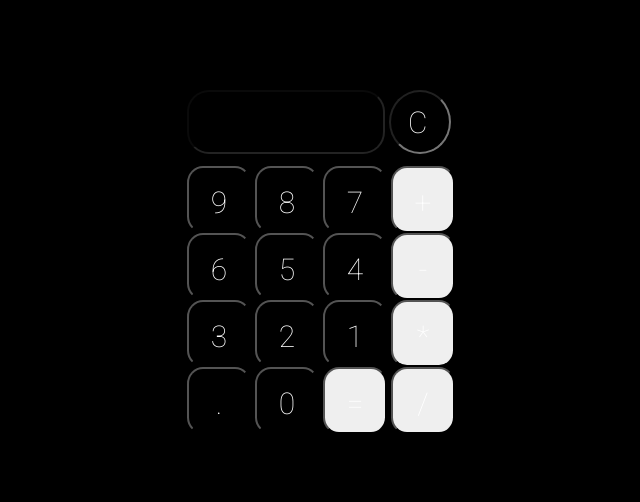
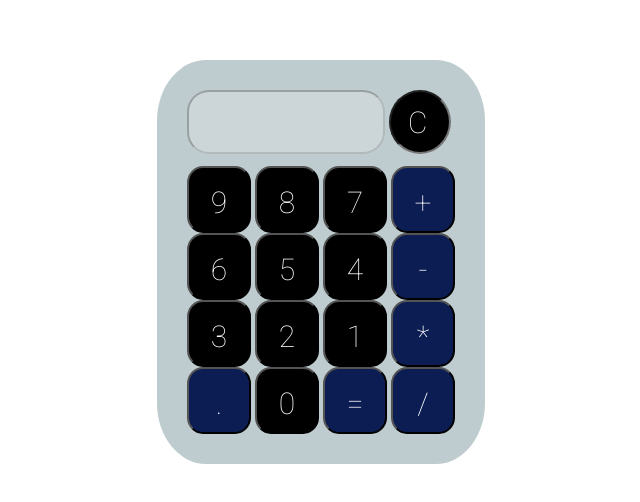
Before and after one commit to assueria/EstudoCalculadora, a plain HTML site: page index.html in a window 1280 px wide. Shown: the part 146-648 px from the top of the page, without its empty margins (327-967 px from the left). Drawn offline with Linux system fonts and the light colour scheme.

Commit message:
Calculadora estilizada e funcionando.

```diff
--- a/index.html
+++ b/index.html
@@ -13,29 +13,31 @@
 
             <div class="main">
                 <form action="" name="Calculator">
-
-                    <input type="text" class="text maincolor" name="text1" disabled>
+                    <div>
+                        <input type="text" class="text caixatexto" name="text1" disabled>
                     <input type="text" class="text1 maincolor" name="text12" value="C" onclick="location.reload()"><br>
 
                     <input type="button" class="num maincolor" name="btn9" value="9" onclick="displaynum(btn9.value)">
                     <input type="button" class="num maincolor" name="btn8" value="8" onclick="displaynum(btn8.value)">
                     <input type="button" class="num maincolor" name="btn7" value="7" onclick="displaynum(btn7.value)">
-                    <input type="button" class="num blue" name="addbtn" value="+" onclick="displaynum(addbtn.value)"><br>
+                    <input type="button" class="num other" name="addbtn" value="+" onclick="displaynum(addbtn.value)"><br>
 
                     <input type="button" class="num maincolor" name="btn6" value="6" onclick="displaynum(btn6.value)">
                     <input type="button" class="num maincolor" name="btn5" value="5" onclick="displaynum(btn5.value)">
                     <input type="button" class="num maincolor" name="btn4" value="4" onclick="displaynum(btn4.value)">
-                    <input type="button" class="num pin" name="subbtn" value="-" onclick="displaynum(subbtn.value)"><br>
+                    <input type="button" class="num other" name="subbtn" value="-" onclick="displaynum(subbtn.value)"><br>
 
                     <input type="button" class="num maincolor" name="btn3" value="3" onclick="displaynum(btn3.value)">
                     <input type="button" class="num maincolor" name="btn2" value="2" onclick="displaynum(btn2.value)">
                     <input type="button" class="num maincolor" name="btn1" value="1" onclick="displaynum(btn1.value)">
-                    <input type="button" class="num gre" name="mulbtn" value="*" onclick="displaynum(mulbtn.value)"><br>
+                    <input type="button" class="num other" name="mulbtn" value="*" onclick="displaynum(mulbtn.value)"><br>
 
-                    <input type="button" class="num maincolor" name="dot" value="." onclick="displaynum(dot.value)">
+                    <input type="button" class="num other" name="dot" value="." onclick="displaynum(dot.value)">
                     <input type="button" class="num maincolor" name="btn0" value="0" onclick="displaynum(btn0.value)">
-                    <input type="button" class="num pur" name="eqlbtn" value="=" onclick="text1.value=eval(text1.value)">
-                    <input type="button" class="num ora" name="divbtn" value="/" onclick="displaynum(divbtn.value)"><br>
+                    <input type="button" class="num other" name="eqlbtn" value="=" onclick="text1.value=eval(text1.value)">
+                    <input type="button" class="num other" name="divbtn" value="/" onclick="displaynum(divbtn.value)"><br>
+                    </div>
+
                 </form>
             </div>
 
--- a/style.css
+++ b/style.css
@@ -6,7 +6,6 @@ body{
     display: flex;
     align-items: center;
     justify-content: center;
-    background-color: black;
 }
 
 input{
@@ -18,6 +17,12 @@ input{
     border-radius: 25%;
 }
 
+.main{
+    background-color: #becccf;
+    padding: 15px;
+    border-radius: 15%;
+}
+
 .text{
     width: 160px;
     height: 26px;
@@ -25,6 +30,7 @@ input{
     letter-spacing: 5px;
     text-align: center;
     margin-bottom: 12px;
+    color: black;
 }
 
 .text1{
@@ -51,3 +57,17 @@ input{
     background-color: black;
 
 }
+
+.maincolor:hover{
+    background-color: gray;
+    transition: 0.5s;
+}
+
+.other{
+    background-color: #0c1d54;
+}
+
+.other:hover{
+    background-color: #455176;
+    transition: 0.5s;
+}
```
